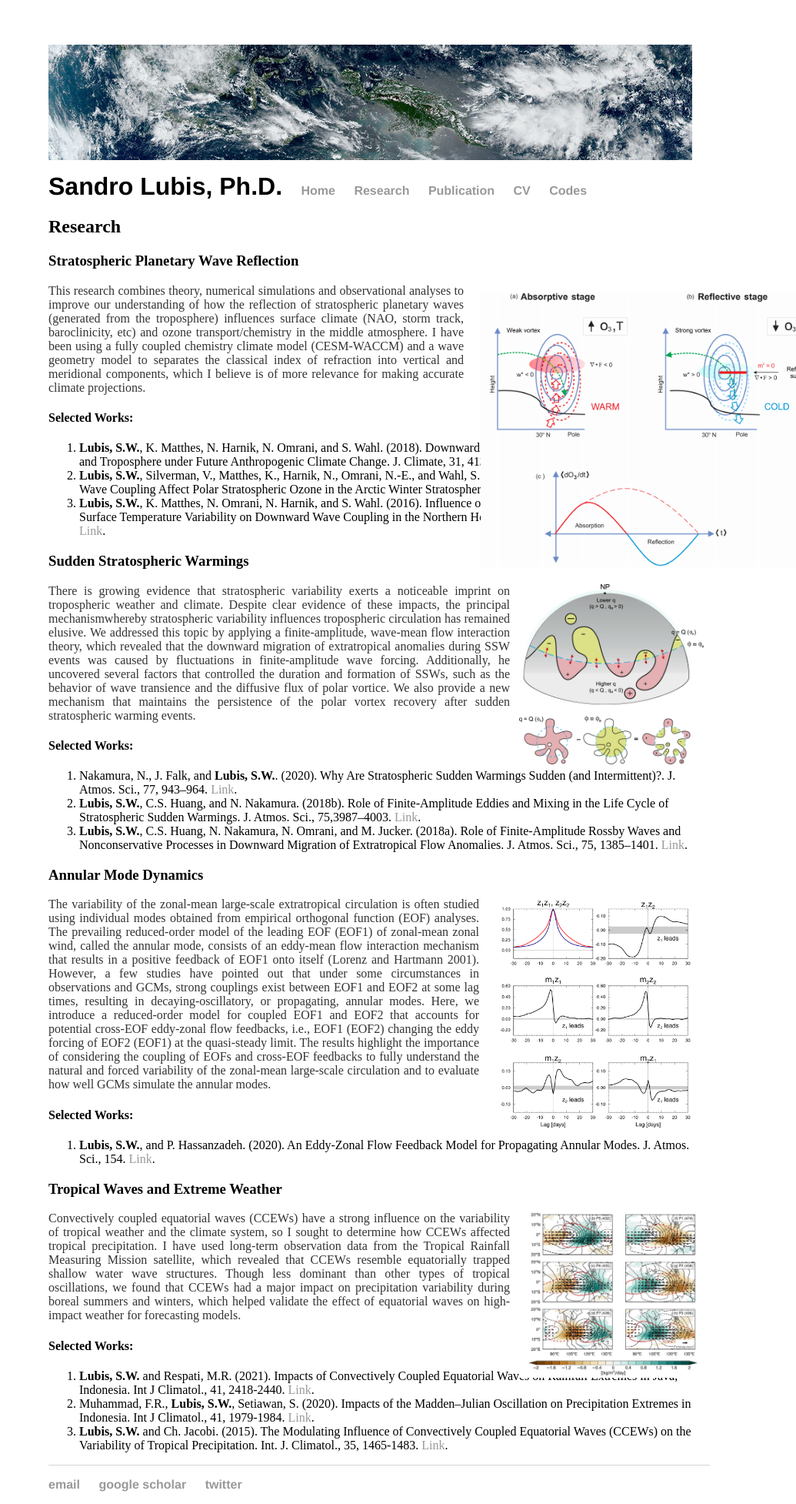
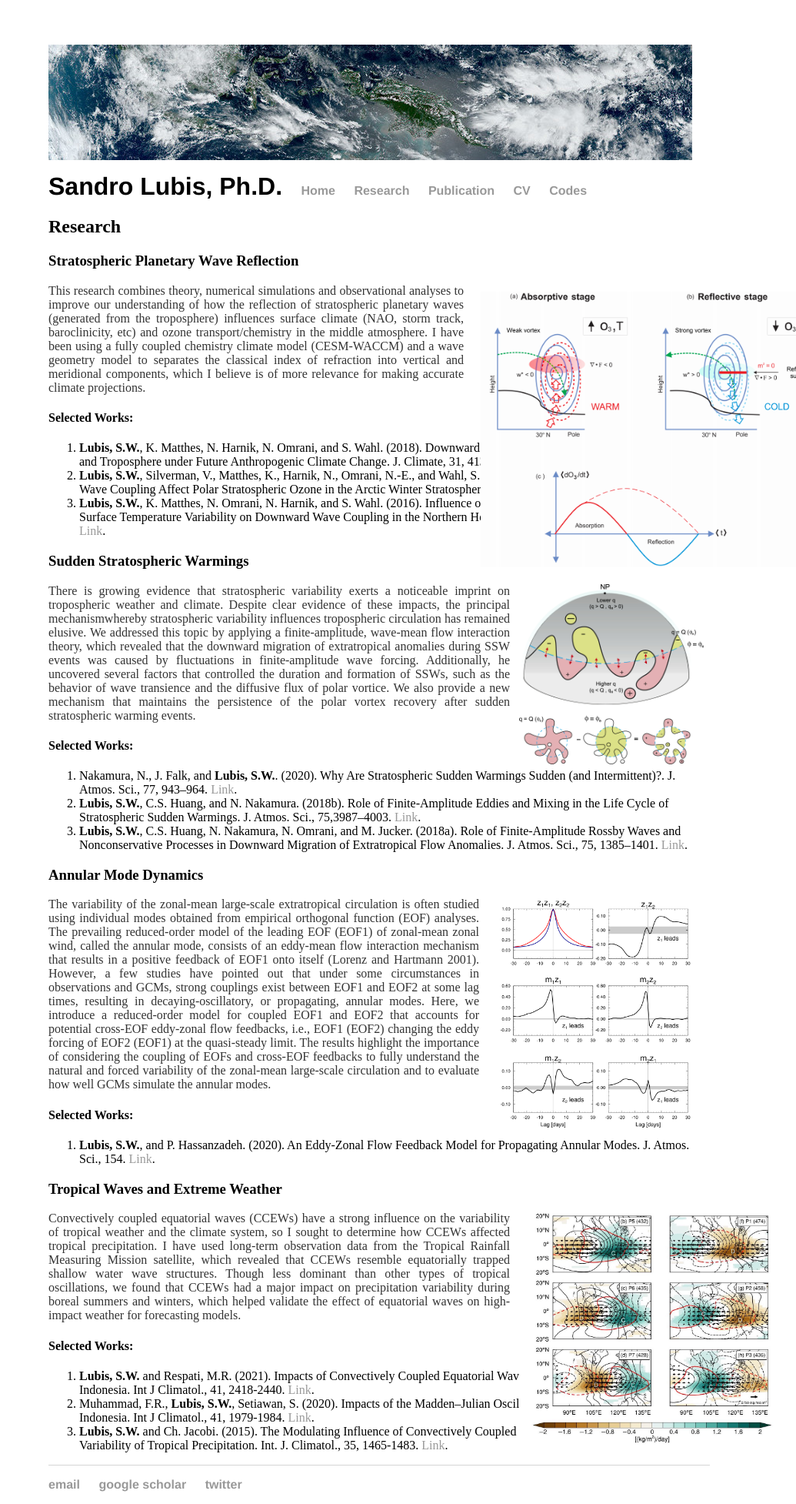
Before and after one commit to sandrolubis/sandrolubis.github.io, a Jekyll site: the page built from research/index.html, in a window 1280 px wide. Shown: the whole page at 77% size, without its empty margins (245-1280 px from the left). Built offline with Jekyll 4.4.1, drawn with Linux system fonts in a browser that asks for light colours.

Commit message:
Update index.html

```diff
--- a/research/index.html
+++ b/research/index.html
@@ -55,7 +55,7 @@
 
 
 			<h3>Tropical Waves and Extreme Weather</h3>
-			<img src="https://sandrolubis.github.io/assets/images/kelvin.jpeg" alt="Fig 4" style="position:absolute; left:920px; width:240px">
+			<img src="https://sandrolubis.github.io/assets/images/kelvin.jpeg" alt="Fig 4" style="position:absolute; left:920px; width:340px">
 			<p class="indented", style="width:600px"><font size=3> Convectively coupled equatorial waves (CCEWs) have a strong influence on the variability of
 				tropical weather and the climate system, so I sought to determine how CCEWs affected tropical precipitation.
 				I have used long-term observation data from the Tropical Rainfall Measuring Mission satellite, which revealed that CCEWs resemble
```
